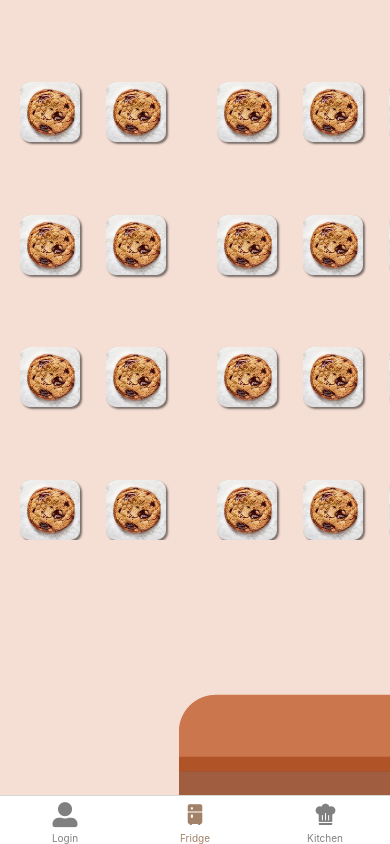
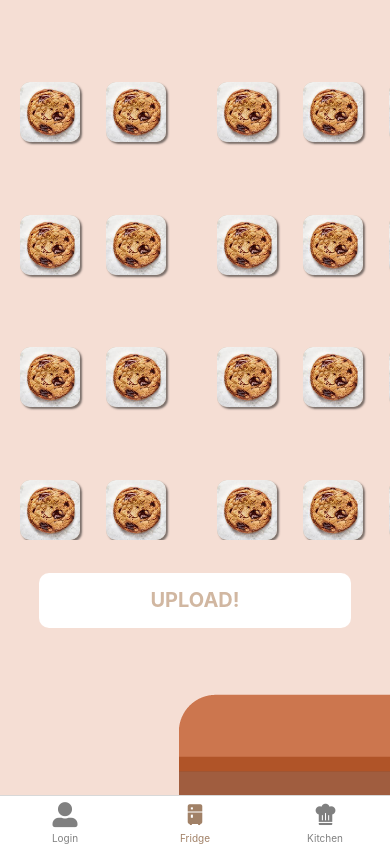
Before and after one commit to genai-genesis/frontend, a React Native app: screen /Fridge in a window 390 px wide. Built offline with nearby package versions, Linux system fonts and the light colour scheme.

Commit message:
fully working button w/ upload, just need to integrate backend

```diff
--- a/package.json
+++ b/package.json
@@ -21,6 +21,7 @@
     "expo": "~50.0.14",
     "expo-app-loading": "^2.1.1",
     "expo-constants": "~15.4.5",
+    "expo-image-picker": "^14.7.1",
     "expo-status-bar": "~1.11.1",
     "react": "18.2.0",
     "react-native": "0.73.6",
--- a/screens/HomeScreen.js
+++ b/screens/HomeScreen.js
@@ -1,7 +1,10 @@
 import React, { useRef, useState } from 'react';
-import { View, StyleSheet, ScrollView, Dimensions, Modal, TouchableWithoutFeedback, Text, Image } from 'react-native';
+import { View, StyleSheet, ScrollView, Dimensions, Modal, TouchableWithoutFeedback, Text, Image, TouchableOpacity } from 'react-native';
+import axios from 'axios';
 import BackgroundImage from '../components/Background';
 import { Ionicons } from '@expo/vector-icons';
+import * as ImagePicker from 'expo-image-picker';
+import { useAuth } from '../hooks/AuthContext';
 import Cookie from '../assets/cookie.jpg';
 
 const HomeScreen = () => {
@@ -28,6 +31,77 @@ const HomeScreen = () => {
   const handleCloseLightbox = () => {
     setLightboxVisible(false);
   };
+
+  const [selectImage, setSelectImage] = useState('');
+  const { user } = useAuth();
+
+  //this allows user to upload image
+  const ImagePickerFunction = async () => {
+    let permissionResult =
+      await ImagePicker.requestMediaLibraryPermissionsAsync();
+
+    if (permissionResult.granted === false) {
+      alert('Permission to access camera roll is required!');
+      return;
+    }
+
+    let result = await ImagePicker.launchImageLibraryAsync({
+      mediaTypes: ImagePicker.MediaTypeOptions.Images,
+      allowsEditing: true,
+      aspect: [4, 3],
+      quality: 1,
+    });
+
+    if (!result.cancelled) {
+      setSelectImage(result.uri);
+      console.log('res', result);
+      if (result.assets) {
+        uploadImage(result.assets[0]);
+      } else {
+        console.log('No assets to upload');
+      }
+    }
+  };
+
+  const uploadImage = async (selectImage) => {
+    console.log(selectImage);
+
+    const formData = new FormData();
+    formData.append('image', {
+      //endpoints that we send
+      uri: selectImage.uri,
+      type: selectImage.type,
+      name: selectImage.fileName,
+    });
+
+    console.log(formData);
+    try {
+      const uploadResponse = await axios.post(
+        // we are using axios to post data to backend
+        'http://backend-production-a339.up.railway.app/images/upload',
+        formData,
+        {
+          headers: {
+            'Content-Type': 'multipart/form-data',
+            'x-access-token': user, // we use user as the token key
+          },
+        }
+      );
+
+      if (uploadResponse.status === 200) {
+        console.log('Image uploaded successfully!');
+        // Handle success
+      } else {
+        console.error('Image upload failed!');
+        // Handle error scenarios
+      }
+    } catch (error) {
+      console.error('Error uploading image:', error);
+      // Handle network or other errors
+    }
+  };
+
+
 
   return (
     <BackgroundImage backgroundImage={require('../assets/pantry2.png')}>
@@ -74,6 +148,26 @@ const HomeScreen = () => {
           </View>
         </ScrollView>
       </View>
+      <View style={styles.buttonContainer}>
+          <TouchableOpacity
+            style={styles.uploadButton}
+
+            // gets rid of null value error
+            onPress={async () => {
+              try {
+                const result = await ImagePickerFunction(); // allows user to pick image
+                if (result === null) {
+                  console.log('No image was selected');
+                  return;
+                }
+              } catch (error) {
+                console.error(error);
+              }
+            }}
+          >
+            <Text style={styles.uploadText}>UPLOAD!</Text>
+          </TouchableOpacity>
+        </View>
       {/* Lightbox modal */}
       <Modal visible={lightboxVisible} transparent>
         <View style={styles.lightboxContainer}>
@@ -170,6 +264,22 @@ const styles = StyleSheet.create({
     height: 60, // Same height as gridItem
     borderRadius: 10, // Same border radius as gridItem
   },
+  uploadButton: {
+    position: 'absolute',
+    top: 175,
+    left: '10%',
+    width: '80%',
+    height: 55,
+    backgroundColor: 'white',
+    borderRadius: 10,
+    justifyContent: 'center',
+    alignItems: 'center',
+  },
+  uploadText: {
+    color: '#D1B7A1',
+    fontSize: 20,
+    fontWeight: 'bold',
+  },
 });
 
 export default HomeScreen;
--- a/screens/LoginScreen.js
+++ b/screens/LoginScreen.js
@@ -55,7 +55,7 @@ const LoginScreen = ({ navigation }) => {
 
         if (response.status === 200) {
           signIn(response.data.user);
-          navigation.navigate('Fridge');
+          navigation .navigate('Fridge');
         }
 
         console.log(response.data);
```
Also changed, not shown: 1 other file (tests, documents, lock files or other folders).
